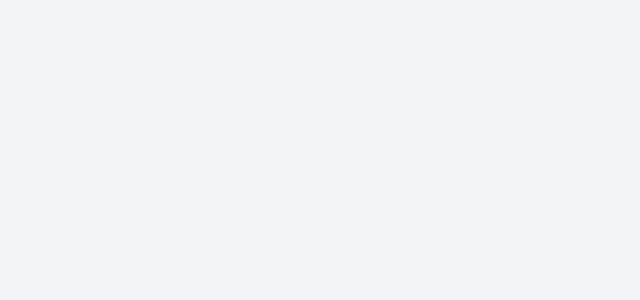
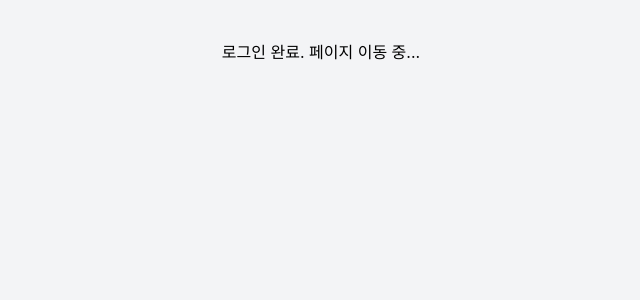
Before and after one commit to kod0406/Syu2_Front, a React (Create React App) app in the folder my-app/: page / in a window 1280 px wide. Before the commit this address had no page. Shown: the top 300 px of the page, without its empty margins (319-959 px from the left). Built offline with nearby package versions, Linux system fonts and the light colour scheme.

Commit message:
kakao login

```diff
--- a/my-app/src/App.jsx
+++ b/my-app/src/App.jsx
@@ -7,6 +7,7 @@ import OwnerLogin from './pages/Owner_Login.jsx';
 import Review from './pages/Review.jsx';
 import ReviewWrite from './pages/Review_write.jsx';
 import Index from './pages/Index.jsx';
+import Home from './pages/Home.jsx';
 
 function App() {
   return (
@@ -21,6 +22,7 @@ function App() {
         <Route path="/review" element={<Review />} />
         <Route path="/review/write" element={<ReviewWrite />} />
         <Route path="/index" element={<Index />} />
+        <Route path="/" element={<Home />} />
       </Routes>
     </div>
   );
--- /dev/null
+++ b/my-app/src/pages/Home.jsx
@@ -0,0 +1,21 @@
+import { useEffect } from 'react';
+import { useNavigate } from 'react-router-dom';
+
+export default function Home() {
+  const navigate = useNavigate();
+
+  useEffect(() => {
+    const target = sessionStorage.getItem('qr-redirect-url');
+    if (target) {
+      // ✅ 자동으로 QR 경로로 이동
+      sessionStorage.removeItem('qr-redirect-url'); // 한 번 쓰고 제거
+      navigate(target);
+    }
+  }, [navigate]);
+
+  return (
+    <div className="text-center p-10">
+      <p>로그인 완료. 페이지 이동 중...</p>
+    </div>
+  );
+}
--- a/my-app/src/pages/Login.jsx
+++ b/my-app/src/pages/Login.jsx
@@ -4,7 +4,7 @@ export default function CustomerLogin() {
     let redirectUrl = '';
     switch (provider) {
       case 'kakao':
-        redirectUrl = `http://localhost:8080/api/oauth2/kakao/login`;
+      redirectUrl = `http://localhost:8080/api/oauth2/kakao/login`;
         break;
       case 'naver':
         redirectUrl = `http://localhost:8080/api/oauth2/naver/login`;
```
